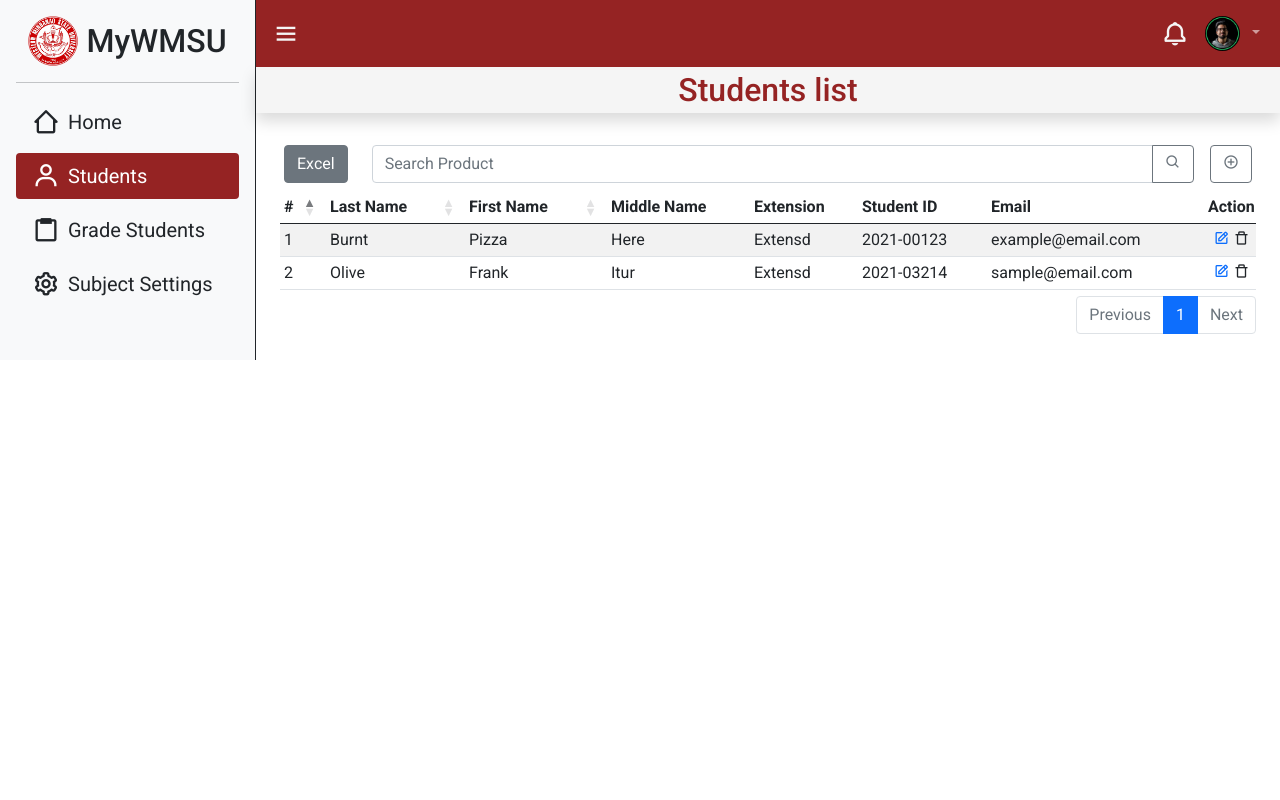
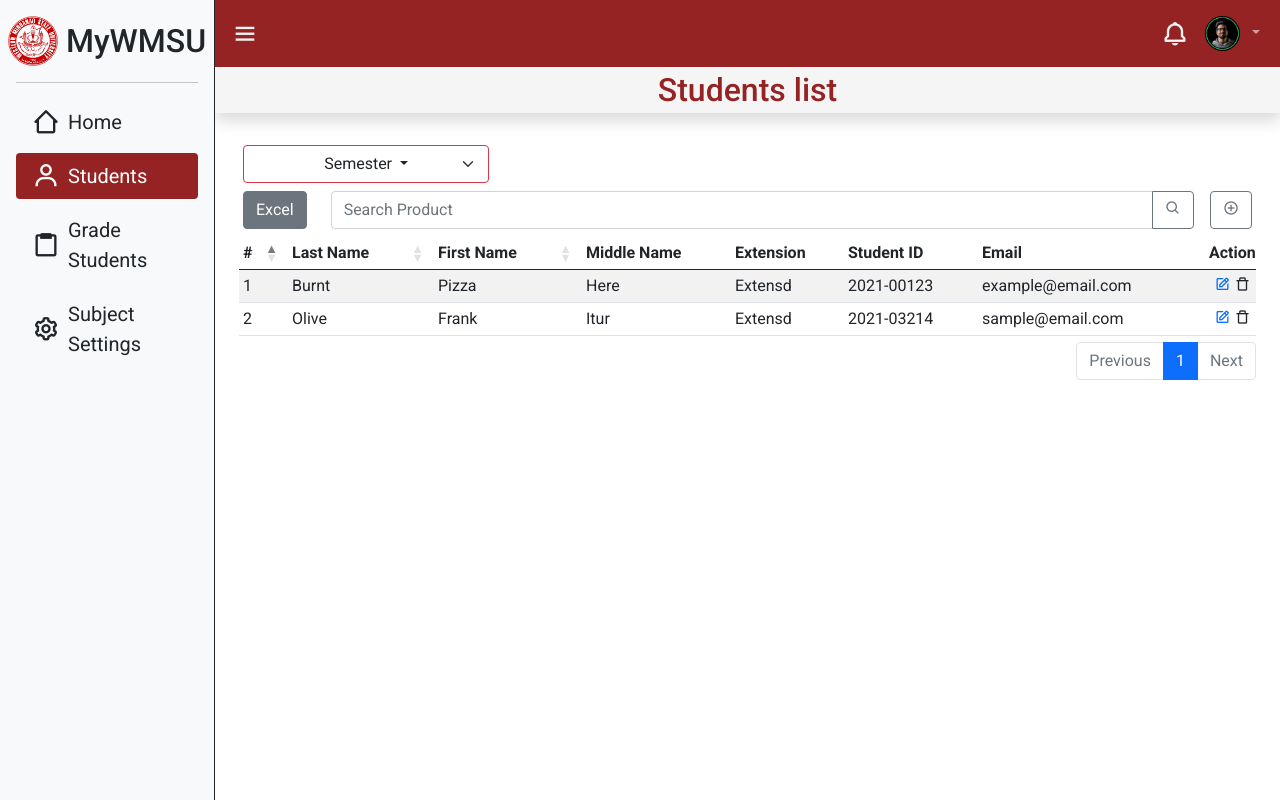
Before and after one commit to frnkln-olvrs/Automated_Grading_System, a PHP site: page /students.php in a window 1280 px wide. Run offline with PHP 8.4, Linux system fonts and the light colour scheme; data that the repository does not hold is empty.

Commit message:
side nav fix

```diff
--- a/css/style.css
+++ b/css/style.css
@@ -163,15 +163,17 @@ html {
   font-size: 15px;
 }
 
-body .home {
-  display: grid;
-  grid-template-columns: 20vw 80vw;
+body .home main {
+  margin-left: 215px;
   transition: .1s linear;
 }
 
 body .home.collapse {
-  display: grid;
-  grid-template-columns: 9vw 91vw;
+  display: block;
+}
+
+body .home.collapse main {
+  margin-left: 92px;
 }
 
 body .home.collapse .side span {
--- a/includes/sidepanel.php
+++ b/includes/sidepanel.php
@@ -1,4 +1,4 @@
-<div class="d-flex flex-column flex-shrink-0 p-3 bg-light border-end border-dark" style="max-width: 20vw; height: 100%; background-color: #EDEDED;">
+<div class="d-flex flex-column flex-shrink-0 p-3 bg-light border-end border-dark position-fixed" style="max-width: 215px; height: 100%; background-color: #EDEDED;">
   <a href="./inndex.php" class="d-flex align-items-center justify-content-center mb-md-0 link-dark text-decoration-none">
     <img src="./img/wmsu_logo.png" class="me-2" alt="" width="50px" height="50px">
     <span class="fs-2 h1 m-0">MyWMSU</span>
--- a/students.php
+++ b/students.php
@@ -30,7 +30,15 @@
       <div class="m-4">
         <div class="table-responsive overflow-hidden">
           <div class="row g-2 mb-2 m-0">
-
+            <div class="col-3">
+              <button type="button" class="btn border border-danger dropdown-toggle form-select" data-bs-toggle="dropdown">
+                Semester
+              </button>
+              <ul class="dropdown-menu">
+                <li><a class="dropdown-item" href="#">Midterm</a></li>
+                <li><a class="dropdown-item" href="#">Finalterm</a></li>
+              </ul>
+            </div>
             <div class="search-keyword col-12 flex-lg-grow-0 d-flex">
               <div id="MyButtons" class="d-flex me-4 mb-md-2 mb-lg-0 col-12 col-md-auto"></div>
               <div class="input-group">
```
Lines whose indentation alone changed are shown as unchanged.
